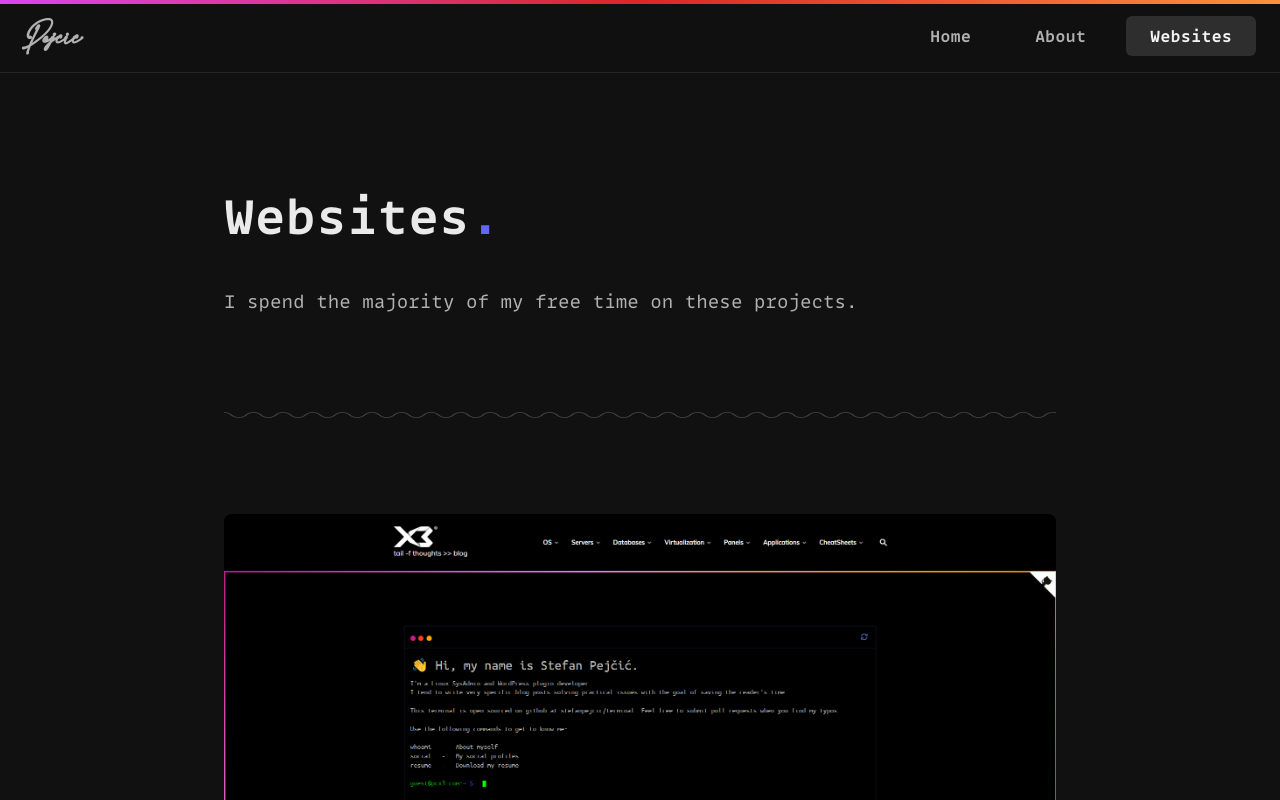
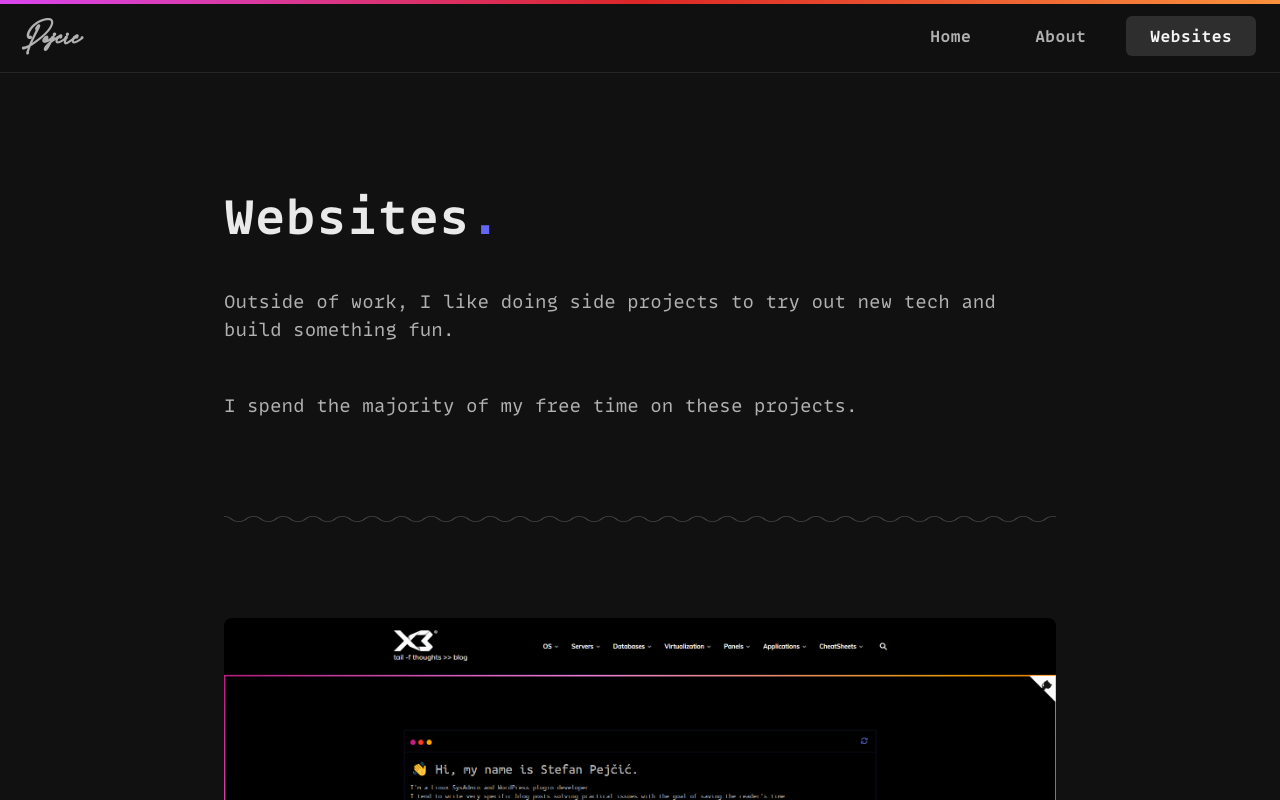
Before and after one commit to stefanpejcic/pejcic.rs, a Vue app: page /projects in a window 1280 px wide. Shown: the top 800 px of the page. Built offline with nearby package versions, Linux system fonts and the light colour scheme.

Commit message:
Projects

```diff
--- a/src/views/TheProjects.vue
+++ b/src/views/TheProjects.vue
@@ -7,7 +7,11 @@
         Websites<span class="text-link_text_hover">.</span>
       </h1>
       <p class="text-base slg:text-lg">
-        I spend the majority of my free time on these projects.
+
+Outside of work, I like doing side projects to try out new tech and build something fun.</p>
+
+<p class="text-base slg:text-lg">
+I spend the majority of my free time on these projects.
       </p>
     </div>
     <hr class="bg-squgily bg-repeat border-0 h-[6px] opacity-25" />
```
